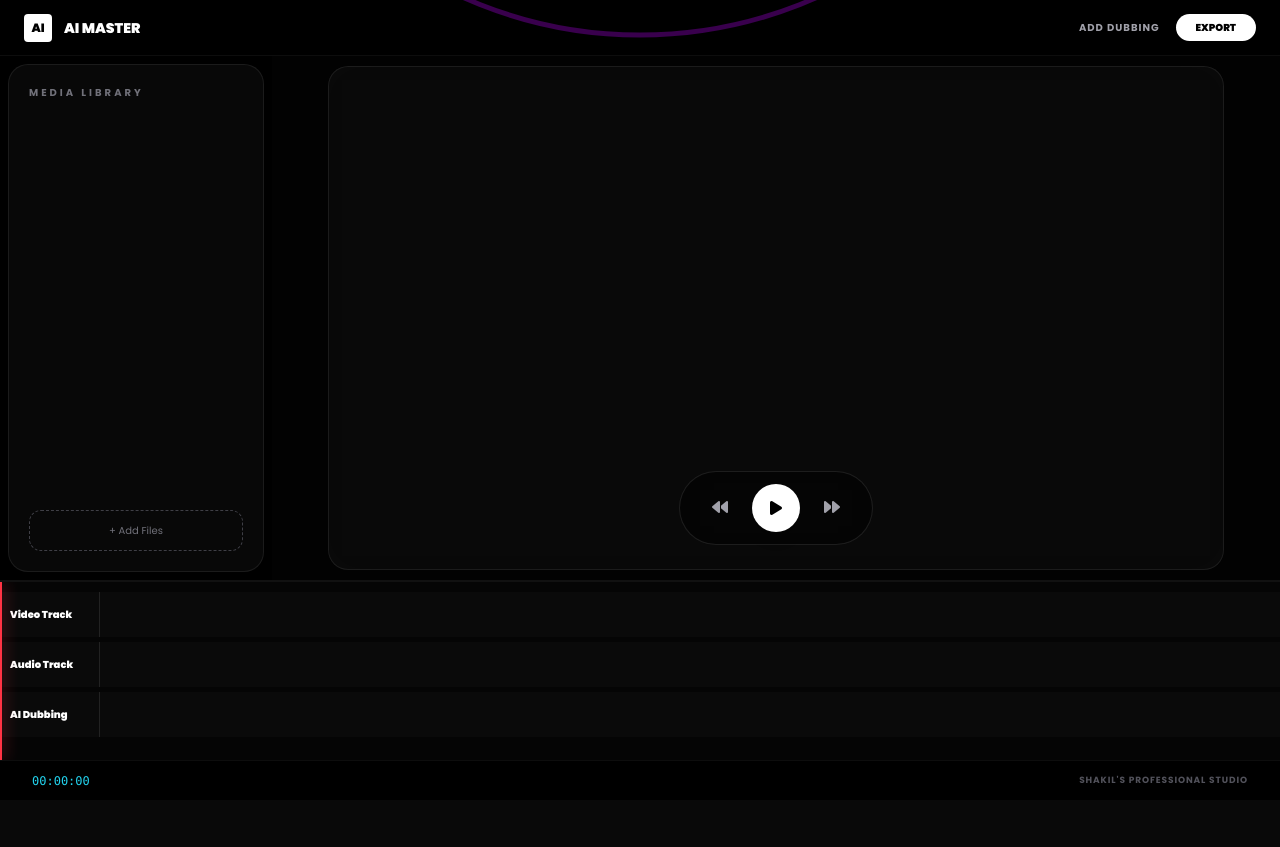
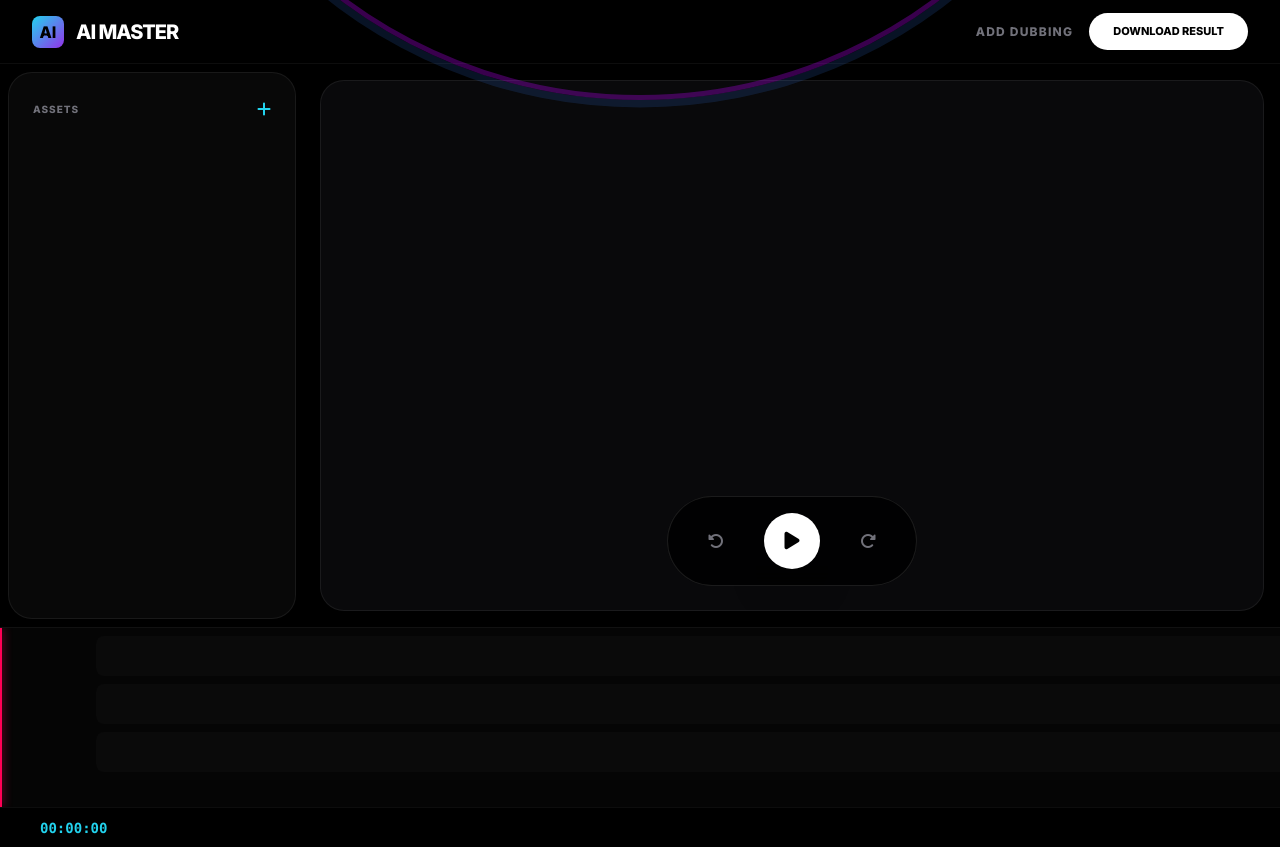
Before and after one commit to mdshakilbai603/AIMASTER, a Flask app: page / in a window 1280 px wide. Before the commit the page ends 786 px from the top, so only its background shows below. Run offline with Flask 3, Linux system fonts and the light colour scheme; a map, chart or similar area stays blank; parts of the project's set-up code (start-up, migrations or seed data) failed here and were passed over; some libraries are stand-ins or nearby versions.

Commit message:
Update index.html

```diff
--- a/templates/index.html
+++ b/templates/index.html
@@ -3,185 +3,183 @@
 <head>
     <meta charset="UTF-8">
     <meta name="viewport" content="width=device-width, initial-scale=1.0">
-    <title>AI Master | Professional Dubbing Studio</title>
+    <title>AI Master | Ultimate Studio</title>
 
     <script src="https://cdn.tailwindcss.com"></script>
     <script src="https://cdnjs.cloudflare.com/ajax/libs/gsap/3.12.2/gsap.min.js"></script>
     <link rel="stylesheet" href="https://cdnjs.cloudflare.com/ajax/libs/font-awesome/6.6.0/css/all.min.css">
 
     <style>
-        @import url('https://fonts.googleapis.com/css2?family=Montserrat:wght@900&family=Poppins:wght@400;700;900&display=swap');
+        @import url('https://fonts.googleapis.com/css2?family=Montserrat:wght@900&family=Inter:wght@400;600;800&display=swap');
 
-        :root { --cyan: #00f5ff; --purple: #bd00ff; }
-        body { background: #000; color: #fff; font-family: 'Poppins', sans-serif; overflow: hidden; height: 100vh; }
+        body { background: #000; color: #fff; font-family: 'Inter', sans-serif; overflow: hidden; height: 100vh; }
 
-        /* --- GSAP Intro --- */
+        /* GSAP Cosmic Intro */
         #intro-overlay {
-            position: fixed; inset: 0; background: #000; z-index: 10000;
+            position: fixed; inset: 0; background: #000; z-index: 9999;
             display: flex; flex-direction: column; align-items: center; justify-content: center;
         }
-        .cosmic-ring { position: absolute; width: 350px; height: 350px; border-radius: 50%; border: 2px solid var(--cyan); opacity: 0; transform: scale(0); }
-        .shakil-name { font-size: 5rem; font-weight: 900; background: linear-gradient(90deg, #fff, var(--cyan), var(--purple), #fff); background-size: 200%; -webkit-background-clip: text; -webkit-text-fill-color: transparent; animation: shine 4s linear infinite; opacity: 0; }
+        .ring { position: absolute; border: 2px solid #00f5ff; border-radius: 50%; opacity: 0; }
+        .name-glow { font-family: 'Montserrat'; font-size: 6rem; background: linear-gradient(90deg, #fff, #00f5ff, #bd00ff, #fff); background-size: 200%; -webkit-background-clip: text; -webkit-text-fill-color: transparent; animation: shine 3s linear infinite; opacity: 0; }
         @keyframes shine { to { background-position: 200% center; } }
 
-        /* --- Professional Studio UI --- */
-        .glass-card { background: rgba(255, 255, 255, 0.03); backdrop-filter: blur(20px); border: 1px solid rgba(255, 255, 255, 0.08); border-radius: 20px; }
+        /* UI Elements */
+        .glass { background: rgba(255, 255, 255, 0.03); backdrop-filter: blur(30px); border: 1px solid rgba(255, 255, 255, 0.07); border-radius: 24px; }
+        .neon-btn { background: #fff; color: #000; font-weight: 800; padding: 10px 24px; border-radius: 50px; transition: 0.3s; font-size: 11px; text-transform: uppercase; }
+        .neon-btn:hover { background: #00f5ff; box-shadow: 0 0 20px #00f5ff; transform: scale(1.05); }
 
-        /* Timeline Professional View */
-        .timeline-scroll-area { height: 180px; background: #050505; border-top: 2px solid #111; position: relative; overflow-x: auto; overflow-y: hidden; cursor: crosshair; }
-        .playhead-line { position: absolute; top: 0; bottom: 0; width: 2px; background: #ff3344; box-shadow: 0 0 15px #ff3344; z-index: 100; pointer-events: none; }
-
-        .track-container { width: 5000px; padding: 10px 0; }
-        .track-row { height: 45px; background: rgba(255,255,255,0.02); margin-bottom: 5px; position: relative; border-radius: 5px; }
-        .track-label { position: sticky; left: 0; width: 100px; background: #0a0a0a; z-index: 10; font-size: 10px; font-weight: 800; display: flex; align-items: center; padding-left: 10px; border-right: 1px solid #222; }
-
-        .audio-block { position: absolute; height: 35px; top: 5px; background: linear-gradient(90deg, var(--cyan), var(--purple)); color: #000; border-radius: 4px; font-size: 9px; font-weight: 900; display: flex; align-items: center; padding: 0 10px; border-left: 3px solid #fff; }
+        /* Timeline Engine */
+        .timeline-area { height: 180px; background: #050505; position: relative; overflow-x: auto; border-top: 1px solid #111; }
+        .scrubber { position: absolute; top: 0; bottom: 0; width: 2px; background: #ff0055; box-shadow: 0 0 10px #ff0055; z-index: 50; pointer-events: none; }
+        .track-row { height: 40px; background: rgba(255,255,255,0.02); margin: 8px 0; border-radius: 8px; position: relative; min-width: 10000px; }
+        .media-clip { position: absolute; height: 30px; top: 5px; background: linear-gradient(90deg, #00f5ff, #bd00ff); border-radius: 6px; padding: 0 12px; font-size: 10px; font-weight: 900; color: #000; display: flex; align-items: center; }
     </style>
 </head>
 <body class="flex flex-col">
 
     <div id="intro-overlay">
-        <div class="cosmic-ring" id="r1"></div>
-        <div class="cosmic-ring" id="r2" style="border-color: var(--purple);"></div>
-        <h1 class="shakil-name" id="s-name">SHAKIL</h1>
-        <p id="s-web" class="text-[10px] tracking-[10px] text-zinc-500 opacity-0 uppercase">AI MASTER STUDIO</p>
+        <div class="ring" style="width: 300px; height: 300px;" id="r1"></div>
+        <div class="ring" style="width: 400px; height: 400px; border-color: #bd00ff;" id="r2"></div>
+        <h1 class="name-glow" id="n1">SHAKIL</h1>
+        <p id="sub" class="text-[10px] tracking-[15px] text-zinc-600 mt-4 opacity-0 uppercase font-bold">AI Master Studio</p>
     </div>
 
     <div id="app" class="flex-1 flex flex-col opacity-0">
-        <header class="h-14 px-6 flex items-center justify-between border-b border-white/5 bg-black/80 backdrop-blur-md">
+        <header class="h-16 px-8 flex items-center justify-between border-b border-white/5 bg-black/50 backdrop-blur-xl">
             <div class="flex items-center gap-3">
-                <div class="w-7 h-7 bg-white rounded flex items-center justify-center text-black font-black text-xs">AI</div>
-                <h1 class="font-black text-sm uppercase">AI Master</h1>
+                <div class="w-8 h-8 bg-gradient-to-br from-cyan-400 to-purple-600 rounded-lg flex items-center justify-center font-black text-black">AI</div>
+                <h1 class="font-black text-xl uppercase tracking-tighter">AI Master</h1>
             </div>
             <div class="flex gap-4">
-                <button onclick="openDub()" class="text-[10px] font-bold text-zinc-400 hover:text-cyan-400 uppercase tracking-widest transition">Add Dubbing</button>
-                <button onclick="downloadResult()" class="bg-white text-black text-[10px] px-5 py-1.5 rounded-full font-black uppercase hover:bg-cyan-400 transition">Export</button>
+                <button onclick="openDub()" class="text-xs font-bold text-zinc-500 hover:text-white transition uppercase tracking-widest">Add Dubbing</button>
+                <button onclick="downloadVideo()" class="neon-btn">Download Result</button>
             </div>
         </header>
 
         <main class="flex-1 flex flex-col overflow-hidden">
             <div class="flex-1 flex overflow-hidden">
-                <aside class="w-64 glass-card m-2 p-5 flex flex-col gap-4">
-                    <h3 class="text-[10px] font-bold text-zinc-500 uppercase tracking-[3px]">Media Library</h3>
-                    <div id="asset-list" class="flex-1 overflow-y-auto space-y-2"></div>
-                    <button onclick="document.getElementById('file-upload').click()" class="w-full py-3 border border-dashed border-zinc-700 rounded-xl text-[10px] text-zinc-500 hover:text-white transition">+ Add Files</button>
-                    <input type="file" id="file-upload" class="hidden" multiple onchange="uploadMedia(this)">
+                <aside class="w-72 glass m-2 p-6 flex flex-col gap-6">
+                    <div class="flex justify-between items-center">
+                        <span class="text-[10px] font-bold text-zinc-500 uppercase tracking-widest">Assets</span>
+                        <button onclick="document.getElementById('file').click()" class="text-cyan-400"><i class="fa-solid fa-plus"></i></button>
+                    </div>
+                    <div id="media-list" class="flex-1 overflow-y-auto space-y-3"></div>
+                    <input type="file" id="file" class="hidden" onchange="upload(this)">
                 </aside>
 
-                <section class="flex-1 p-2 flex items-center justify-center bg-[#020202]">
-                    <div class="glass-card w-full max-w-4xl aspect-video relative flex items-center justify-center overflow-hidden">
-                        <video id="main-video" class="w-full h-full object-contain"></video>
+                <section class="flex-1 p-4 flex flex-col items-center justify-center">
+                    <div class="glass w-full max-w-5xl aspect-video relative overflow-hidden bg-zinc-950 flex items-center justify-center">
+                        <video id="v-player" class="max-w-full max-h-full"></video>
 
-                        <div class="absolute bottom-6 flex items-center gap-6 bg-black/60 backdrop-blur-xl px-8 py-3 rounded-full border border-white/10">
-                            <button onclick="rewind()" class="text-zinc-400"><i class="fa-solid fa-backward"></i></button>
-                            <button onclick="togglePlay()" class="w-12 h-12 bg-white text-black rounded-full flex items-center justify-center shadow-lg transform active:scale-90 transition">
-                                <i id="play-icon" class="fa-solid fa-play"></i>
+                        <div class="absolute bottom-6 flex items-center gap-10 bg-black/80 backdrop-blur-md px-10 py-4 rounded-full border border-white/10 group">
+                            <button onclick="seek(-5)" class="text-zinc-500 hover:text-white"><i class="fa-solid fa-rotate-left"></i></button>
+                            <button onclick="toggle()" class="w-14 h-14 bg-white text-black rounded-full flex items-center justify-center text-xl shadow-2xl transform active:scale-95 transition">
+                                <i id="p-ico" class="fa-solid fa-play"></i>
                             </button>
-                            <button onclick="forward()" class="text-zinc-400"><i class="fa-solid fa-forward"></i></button>
+                            <button onclick="seek(5)" class="text-zinc-500 hover:text-white"><i class="fa-solid fa-rotate-right"></i></button>
                         </div>
                     </div>
                 </section>
             </div>
 
-            <div class="timeline-scroll-area" id="timeline-container">
-                <div id="playhead" class="playhead-line"></div>
-                <div class="track-container">
-                    <div class="track-row flex" id="v-track"><div class="track-label">Video Track</div></div>
-                    <div class="track-row flex" id="a-track"><div class="track-label">Audio Track</div></div>
-                    <div class="track-row flex" id="d-track"><div class="track-label">AI Dubbing</div></div>
+            <div class="timeline-area" id="tl-scroll" onclick="seekByTimeline(event)">
+                <div id="scrubber" class="scrubber"></div>
+                <div class="px-24">
+                    <div id="v-track" class="track-row"></div>
+                    <div id="a-track" class="track-row"></div>
+                    <div id="d-track" class="track-row"></div>
                 </div>
             </div>
 
-            <footer class="h-10 bg-black flex items-center px-8 justify-between border-t border-white/5">
-                <div id="time-display" class="text-xs font-mono text-cyan-400">00:00:00</div>
-                <div class="text-[9px] text-zinc-600 font-bold uppercase tracking-widest">Shakil's Professional Studio</div>
+            <footer class="h-10 bg-black flex items-center px-10 border-t border-white/5">
+                <div id="timer" class="text-cyan-400 font-mono text-sm font-bold">00:00:00</div>
             </footer>
         </main>
     </div>
 
-    <div id="dub-modal" class="hidden fixed inset-0 bg-black/95 z-[11000] flex items-center justify-center backdrop-blur-2xl p-6">
-        <div class="glass-card w-full max-w-md p-10">
-            <h2 class="text-2xl font-black mb-1 uppercase">AI <span class="text-cyan-400">Dub Sync</span></h2>
-            <p class="text-[9px] text-zinc-500 tracking-[5px] uppercase mb-8">Movie Dubbing Engine</p>
-            <textarea id="dub-text" class="w-full bg-black border border-white/10 p-5 rounded-2xl outline-none focus:border-cyan-500 text-sm mb-6 h-36" placeholder="সংলাপ এখানে লিখুন..."></textarea>
+    <div id="dub-modal" class="hidden fixed inset-0 bg-black/95 z-[10000] flex items-center justify-center p-6 backdrop-blur-3xl">
+        <div class="glass w-full max-w-md p-10 border-white/20">
+            <h2 class="text-3xl font-black mb-1 uppercase italic">AI <span class="text-cyan-400">Dubber</span></h2>
+            <p class="text-[9px] text-zinc-500 tracking-[6px] mb-8 uppercase">Lip-Sync Ready Engine</p>
+            <textarea id="dub-txt" class="w-full bg-zinc-900/50 border border-white/10 p-5 rounded-2xl outline-none focus:border-cyan-500 transition text-sm mb-6 h-32" placeholder="আপনার সংলাপ এখানে লিখুন..."></textarea>
             <div class="flex gap-4">
                 <button onclick="closeDub()" class="flex-1 text-xs font-bold text-zinc-600 uppercase">Cancel</button>
-                <button onclick="generateDub()" id="dub-btn" class="flex-[2] bg-white text-black py-4 rounded-full text-[10px] font-black uppercase hover:bg-cyan-400 transition">Sync & Generate</button>
+                <button onclick="runDub()" id="dub-btn" class="flex-[2] neon-btn">Generate & Sync</button>
             </div>
         </div>
     </div>
 
     <script>
-        const video = document.getElementById('main-video');
-        const playIcon = document.getElementById('play-icon');
-        const playhead = document.getElementById('playhead');
-        const timeDisplay = document.getElementById('time-display');
-        const timeline = document.getElementById('timeline-container');
+        const video = document.getElementById('v-player');
+        const playIco = document.getElementById('p-ico');
+        const scrubber = document.getElementById('scrubber');
+        const timer = document.getElementById('timer');
+        const P_SEC = 60; // Pixels per second
 
-        // --- Intro Animation ---
-        window.onload = () => {
+        // Intro Animation
+        window.addEventListener('DOMContentLoaded', () => {
             const tl = gsap.timeline();
             tl.to("#r1", { duration: 1.5, opacity: 0.5, scale: 2, ease: "power4.out" })
               .to("#r2", { duration: 1.5, opacity: 0.3, scale: 2.5, ease: "power4.out" }, "-=1")
-              .to("#s-name", { duration: 1.5, opacity: 1, scale: 1, ease: "back.out(1.7)" }, "-=1")
-              .to("#s-web", { duration: 1, opacity: 1, ease: "power2.out" }, "-=0.5")
+              .to("#n1", { duration: 1.5, opacity: 1, scale: 1, ease: "back.out(1.7)" }, "-=1")
+              .to("#sub", { duration: 1, opacity: 1, ease: "power2.out" }, "-=0.5")
               .to("#intro-overlay", { duration: 1, y: "-100%", ease: "expo.inOut", delay: 1 })
               .to("#app", { duration: 1, opacity: 1, ease: "power2.out" }, "-=0.5");
-        };
+        });
 
-        // --- Core Functions ---
-        function togglePlay() {
-            if(video.paused) { video.play(); playIcon.className = 'fa-solid fa-pause'; }
-            else { video.pause(); playIcon.className = 'fa-solid fa-play'; }
+        function toggle() {
+            if(video.paused) { video.play(); playIco.className = 'fa-solid fa-pause'; }
+            else { video.pause(); playIco.className = 'fa-solid fa-play'; }
         }
 
-        async function uploadMedia(input) {
+        async function upload(input) {
             const fd = new FormData();
             for(let f of input.files) fd.append('files', f);
             const res = await fetch('/upload', { method: 'POST', body: fd });
             const data = await res.json();
 
             if(data.uploaded.length > 0) {
-                const url = data.uploaded[0].url;
-                video.src = url;
-                document.getElementById('v-track').innerHTML += `<div class="audio-block w-80" style="left: 0px">${data.uploaded[0].name}</div>`;
-                video.play(); playIcon.className = 'fa-solid fa-pause';
+                video.src = data.uploaded[0].url;
+                document.getElementById('v-track').innerHTML = `<div class="media-clip w-[1200px]">${data.uploaded[0].name}</div>`;
+                video.load();
+                video.play();
+                playIco.className = 'fa-solid fa-pause';
             }
         }
 
-        // টাইমলাইন ও প্লেয়ার সিঙ্ক
+        // Timeline Scrubber Engine
         video.ontimeupdate = () => {
             const t = video.currentTime;
-            const pixelsPerSec = 40;
-            const position = t * pixelsPerSec;
+            const x = t * P_SEC + 96; // 96px is the padding
+            scrubber.style.left = x + "px";
 
-            // প্লে-হেড মুভমেন্ট
-            playhead.style.left = position + "px";
-
-            // অটো স্ক্রোল টাইমলাইন
-            if(position > timeline.clientWidth / 2) {
-                timeline.scrollLeft = position - (timeline.clientWidth / 2);
-            }
-
-            // টাইম ডিসপ্লে
+            // Format time
             const m = Math.floor(t / 60);
             const s = Math.floor(t % 60);
             const ms = Math.floor((t % 1) * 100);
-            timeDisplay.innerText = `${m.toString().padStart(2, '0')}:${s.toString().padStart(2, '0')}:${ms.toString().padStart(2, '0')}`;
+            timer.innerText = `${m.toString().padStart(2,'0')}:${s.toString().padStart(2,'0')}:${ms.toString().padStart(2,'0')}`;
+
+            // Auto-scroll timeline
+            const tlArea = document.getElementById('tl-scroll');
+            if (x > tlArea.clientWidth / 2) {
+                tlArea.scrollLeft = x - (tlArea.clientWidth / 2);
+            }
         };
 
-        // টাইমলাইনে ক্লিক করলে ভিডিওর সেখানে যাওয়া (Professional Seek)
-        timeline.onclick = (e) => {
-            const rect = timeline.getBoundingClientRect();
-            const x = e.clientX - rect.left + timeline.scrollLeft;
-            video.currentTime = x / 40;
-        };
+        function seekByTimeline(e) {
+            const tlArea = document.getElementById('tl-scroll');
+            const rect = tlArea.getBoundingClientRect();
+            const clickX = e.clientX - rect.left + tlArea.scrollLeft - 96;
+            video.currentTime = clickX / P_SEC;
+        }
 
-        function downloadResult() {
-            if(!video.src) return alert("প্রথমে একটি ভিডিও আপলোড করুন");
+        function seek(val) { video.currentTime += val; }
+
+        function downloadVideo() {
+            if(!video.src) return alert("প্রথমে ভিডিও আপলোড করুন");
             const a = document.createElement('a');
             a.href = video.src;
-            a.download = "shakil_ai_master_studio.mp4";
+            a.download = "shakil-studio-export.mp4";
             document.body.appendChild(a);
             a.click();
             document.body.removeChild(a);
@@ -190,8 +188,8 @@
         function openDub() { document.getElementById('dub-modal').classList.remove('hidden'); }
         function closeDub() { document.getElementById('dub-modal').classList.add('hidden'); }
 
-        async function generateDub() {
-            const text = document.getElementById('dub-text').value;
+        async function runDub() {
+            const text = document.getElementById('dub-txt').value;
             if(!text) return;
             document.getElementById('dub-btn').innerText = "Syncing...";
 
@@ -202,18 +200,13 @@
             });
             const data = await res.json();
             if(data.status === 'success') {
-                const audio = new Audio(data.audio_url);
-                audio.play();
-                // টাইমলাইনে ব্লক যোগ করা
-                const startPos = video.currentTime * 40;
-                document.getElementById('d-track').innerHTML += `<div class="audio-block" style="left: ${startPos}px; background: #fff; color: #000">AI SYNC: BENGALI</div>`;
+                new Audio(data.audio_url).play();
+                const pos = video.currentTime * P_SEC;
+                document.getElementById('d-track').innerHTML += `<div class="media-clip" style="left:${pos}px; background:#fff; color:#000">AI SYNCED VOICE</div>`;
             }
-            document.getElementById('dub-btn').innerText = "Sync & Generate";
+            document.getElementById('dub-btn').innerText = "Generate & Sync";
             closeDub();
         }
-
-        function rewind() { video.currentTime -= 5; }
-        function forward() { video.currentTime += 5; }
     </script>
 </body>
 </html>
```
